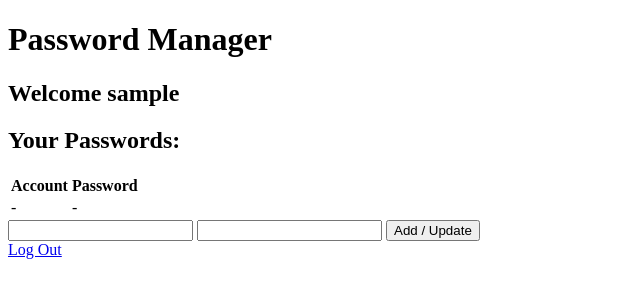
After one commit to leslieyip02/cyber-security-base-project-i, a Django app: a page that uses src/pages/templates/pages/user.html in a window 1280 px wide. The commit adds this page. Shown: the top 300 px of the page, without its empty margins (0-640 px from the left). Run offline with Django 4.2, Linux system fonts and the light colour scheme; data that the repository does not hold is empty.

Commit message:
Added content for users

```diff
--- /dev/null
+++ b/src/pages/templates/pages/user.html
@@ -0,0 +1,48 @@
+<!DOCTYPE html>
+<html>
+    <head>
+        <title>Secure Website</title>
+    </head>
+
+    <body>
+        <h1>Password Manager</h1>
+
+        <h2>Welcome {{username}}</h2>
+        <h2>Your Passwords:</h2>
+
+        <table>
+            <tr>
+                <th>Account</th>
+                <th>Password</th>
+            </tr>
+
+            {% if records %}
+
+            {% for record in records %}
+            <tr>
+                <td>{{record.account}}</td>
+                <td>{{record.password}}</td>
+            </tr>
+            {% endfor %}
+
+            {% else %}
+
+            <tr>
+                <td>-</td>
+                <td>-</td>
+            </tr>
+
+            {% endif %}
+        </table>
+
+        <form method='POST'>
+            {% csrf_token %}
+
+            <input type='text' name='account' />
+            <input type='text' name='password' />
+            <button type='submit'>Add / Update</button>
+        </form>
+
+        <a href='logout/'>Log Out</a>
+    </body>
+</html>
--- a/src/pages/urls.py
+++ b/src/pages/urls.py
@@ -1,9 +1,10 @@
 from django.urls import path
-from .views import homePageView, loginView, signupView, logoutView
+from . import views
 
 urlpatterns = [
-    path('', homePageView, name='home'),
-    path('login/', loginView, name='login'),
-    path('signup/', signupView, name='signup'),
-    path('logout/', logoutView, name='logout'),
+    path('', views.home, name='home'),
+    path('login/', views.login, name='login'),
+    path('signup/', views.signup, name='signup'),
+    path('users/<str:username>/logout/', views.logout, name='logout'),
+    path('users/<str:username>/', views.user, name='user'),
 ]
--- a/src/pages/views.py
+++ b/src/pages/views.py
@@ -1,13 +1,26 @@
 from django.shortcuts import render, redirect
-from .models import Account
+from .models import Account, Record
 
 
-def homePageView(request):
-    username = request.session.get('username')
-    return render(request, 'pages/index.html', {'username': username})
+def home(request):
+    """
+    Home view for the root of the application.
+    """
+    if request.session['authenticated']:
+        username = request.session['username']
+        return redirect(f'./users/{username}/')
+
+    return render(request, 'pages/index.html')
 
 
-def loginView(request):
+def login(request):
+    """
+    Handles logins and authentication.
+
+    GET request -> a login form is returned.
+
+    POST request -> the login information will used to authenticate the user.
+    """
     error_message = ''
 
     if request.method == 'POST':
@@ -27,7 +40,7 @@ def loginView(request):
         if authenticated:
             request.session['username'] = account.username
             request.session['authenticated'] = True
-            return redirect('/')
+            return redirect(f'../users/{username}/')
 
         elif not error_message:
             error_message = 'Wrong password'
@@ -35,7 +48,14 @@ def loginView(request):
     return render(request, 'pages/login.html', {'error_message': error_message})
 
 
-def signupView(request):
+def signup(request):
+    """
+    Handles account creation.
+
+    GET request -> a signup form is returned.
+
+    POST request -> creates an account with the given information.
+    """
     error_message = ''
 
     if request.method == 'POST':
@@ -43,11 +63,12 @@ def signupView(request):
         password = request.POST.get('password')
 
         if not Account.objects.filter(username=username).exists():
-            Account.objects.create(username=username, password=password)
+            Account.objects.create(username=username,
+                                   password=password)
 
             request.session['username'] = username
             request.session['authenticated'] = True
-            return redirect('/')
+            return redirect(f'../users/{username}/')
 
         else:
             error_message = 'Account already exists'
@@ -55,7 +76,36 @@ def signupView(request):
     return render(request, 'pages/signup.html', {'error_message': error_message})
 
 
-def logoutView(request):
+def logout(request):
+    """
+    Handles logouts.
+    """
     request.session['username'] = None
     request.session['authenticated'] = False
     return redirect('/')
+
+
+def user(request, username=""):
+    """
+    Returns a unique page for each authenticated user.
+    """
+    if request.method == 'POST':
+        account = request.POST.get('account')
+        password = request.POST.get('password')
+
+        record = Record.objects.get(username=username,
+                                    account=account)
+
+        # update record if it exists
+        if record:
+            record.password = password
+            Record.save()
+
+        else:
+            Record.objects.create(username=username,
+                                  account=account,
+                                  password=password)
+
+    records = Record.objects.filter(username=username).values()
+    return render(request, 'pages/user.html',
+                  {'username': username, 'records': records})
```
Also changed, not shown: src/pages/models.py (+13 -0 lines), src/pages/templates/pages/index.html (+1 -7 lines), 1 other file.
